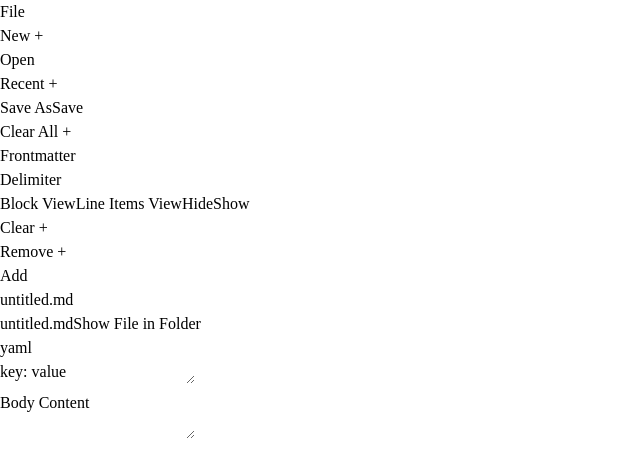
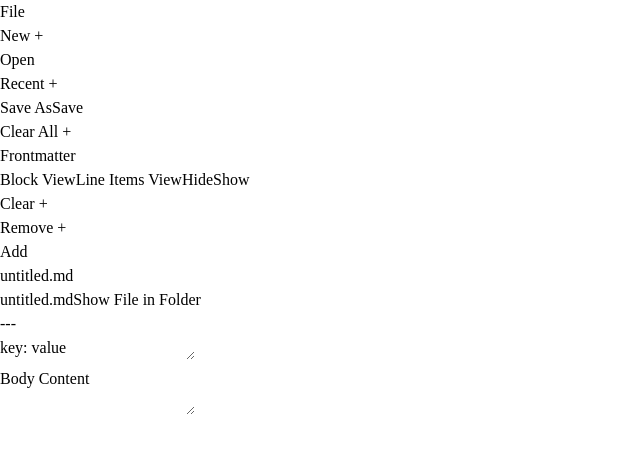
Before and after one commit to Torvec/markthisdown, a React (Vite) app in the folder v1/src/renderer/: page / in a window 1280 px wide. Shown: the top 476 px of the page, without its empty margins (0-640 px from the left). Built offline with nearby package versions, Linux system fonts and the light colour scheme.

Commit message:
Removed delimiters/format options and state related code, will implement later once codebase is more organized

```diff
--- a/v1/src/renderer/src/app.tsx
+++ b/v1/src/renderer/src/app.tsx
@@ -4,7 +4,7 @@ import FileInfo from "./components/file-info";
 import FrontmatterEditor from "./components/frontmatter-editor";
 import BodyEditor from "./components/body-editor";
 
-function App(): React.JSX.Element {
+function App(): React.ReactElement {
   const [isNewFile, setIsNewFile] = useState(true);
   const [fmIsEnabled, setFmIsEnabled] = useState(true);
   const [fileInfo, setFileInfo] = useState({
@@ -14,10 +14,7 @@ function App(): React.JSX.Element {
   });
   const [fmIsVisible, setFmIsVisible] = useState(true);
   const [fmViewMode, setFmViewMode] = useState<"block" | "lineitems">("block");
-  const [fmDelimiters, setFmDelimiters] = useState<"yaml" | "toml" | "json">("yaml");
-  const [fmContent, setFmContent] = useState<string | null>(
-    fmDelimiters + "\nkey: value\n" + fmDelimiters,
-  );
+  const [fmContent, setFmContent] = useState<string | null>("---\nkey: value\n---");
   const [bodyContent, setBodyContent] = useState("Body Content");
 
   return (
@@ -30,8 +27,6 @@ function App(): React.JSX.Element {
           setFmIsEnabled={setFmIsEnabled}
           fileInfo={fileInfo}
           setFileInfo={setFileInfo}
-          fmDelimiters={fmDelimiters}
-          setFmDelimiters={setFmDelimiters}
           fmViewMode={fmViewMode}
           setFmViewMode={setFmViewMode}
           fmIsVisible={fmIsVisible}
--- a/v1/src/renderer/src/components/frontmatter-menu-bar.tsx
+++ b/v1/src/renderer/src/components/frontmatter-menu-bar.tsx
@@ -5,7 +5,6 @@ interface FrontmatterMenuBarProps {
   fmIsEnabled: boolean;
   fmViewMode: "block" | "lineitems";
   fmIsVisible: boolean;
-  handleDelimiterSelect: (delimiter: "yaml" | "toml" | "json") => void;
   handleFmBlockView: () => void;
   handleFmLineItemsView: () => void;
   handleFmHide: () => void;
@@ -17,7 +16,6 @@ interface FrontmatterMenuBarProps {
 
 export default function FrontmatterMenuBar({
   fmIsEnabled,
-  handleDelimiterSelect,
   fmViewMode,
   fmIsVisible,
   handleFmBlockView,
@@ -30,7 +28,6 @@ export default function FrontmatterMenuBar({
 }: FrontmatterMenuBarProps): React.ReactElement {
   const [openDropdown, setOpenDropdown] = useState<string | null>(null);
 
-  const fmDelimitersDropdownRef = useRef<HTMLDivElement>(null!);
   const clearFmDropdownRef = useRef<HTMLDivElement>(null!);
   const removeFmDropdownRef = useRef<HTMLDivElement>(null!);
 
@@ -73,42 +70,6 @@ export default function FrontmatterMenuBar({
     <div>
       <div className="w-max bg-neutral-900 px-4 py-1 font-normal text-neutral-400">Frontmatter</div>
       <div className="flex gap-0.5">
-        <div className="relative">
-          <Button onClick={() => toggleDropdown("delimiters")} disabled={!fmIsEnabled}>
-            Delimiter
-          </Button>
-          {openDropdown === "delimiters" && (
-            <DropDownMenu ref={fmDelimitersDropdownRef}>
-              <button
-                className="w-full cursor-pointer px-6 py-2 text-white transition-colors duration-150 ease-in-out hover:bg-neutral-900"
-                onClick={() => {
-                  handleDelimiterSelect("yaml");
-                  setOpenDropdown(null);
-                }}
-              >
-                YAML ---
-              </button>
-              <button
-                className="w-full cursor-pointer px-6 py-2 text-white transition-colors duration-150 ease-in-out hover:bg-neutral-900"
-                onClick={() => {
-                  handleDelimiterSelect("toml");
-                  setOpenDropdown(null);
-                }}
-              >
-                TOML +++
-              </button>
-              <button
-                className="w-full cursor-pointer px-6 py-2 text-white transition-colors duration-150 ease-in-out hover:bg-neutral-900"
-                onClick={() => {
-                  handleDelimiterSelect("json");
-                  setOpenDropdown(null);
-                }}
-              >
-                JSON {"{"} {"}"}
-              </button>
-            </DropDownMenu>
-          )}
-        </div>
         <Button onClick={handleFmBlockView} disabled={!fmIsEnabled || fmViewMode === "block"}>
           Block View
         </Button>
--- a/v1/src/renderer/src/components/main-menu.tsx
+++ b/v1/src/renderer/src/components/main-menu.tsx
@@ -12,8 +12,6 @@ interface MainMenuProps {
     filepath: string;
     showFileInFolderDisabled: boolean;
   }) => void;
-  fmDelimiters: "yaml" | "toml" | "json";
-  setFmDelimiters: (delimiters: "yaml" | "toml" | "json") => void;
   fmViewMode: "block" | "lineitems";
   setFmViewMode: (view: "block" | "lineitems") => void;
   fmIsVisible: boolean;
@@ -31,8 +29,6 @@ export default function MainMenu({
   setFmIsEnabled,
   fileInfo,
   setFileInfo,
-  fmDelimiters,
-  setFmDelimiters,
   fmViewMode,
   setFmViewMode,
   fmIsVisible,
@@ -49,7 +45,7 @@ export default function MainMenu({
       filepath: "untitled.md",
       showFileInFolderDisabled: true,
     });
-    setFmContent(fmDelimiters + "\nkey: value\n" + fmDelimiters);
+    setFmContent("---\nkey: value\n---");
     setBodyContent("Body Content");
   };
 
@@ -136,8 +132,7 @@ export default function MainMenu({
   };
 
   const combineEditorContent = (): string => {
-    const trimFmContent =
-      fmIsEnabled && fmContent ? fmDelimiters + fmContent.trim() + fmDelimiters + "\n\n" : "";
+    const trimFmContent = fmIsEnabled && fmContent ? fmContent.trim() + "\n\n" : "";
     const trimBodyContent = bodyContent.trim();
     return trimFmContent + trimBodyContent;
   };
@@ -148,10 +143,6 @@ export default function MainMenu({
   };
 
   // FRONTMATTER HANDLERS
-
-  const handleDelimiterSelect = (delimiter: "yaml" | "toml" | "json"): void => {
-    setFmDelimiters(delimiter);
-  };
 
   const handleFmBlockView = (): void => {
     setFmViewMode("block");
@@ -167,7 +158,7 @@ export default function MainMenu({
 
   const handleFmShow = (): void => setFmIsVisible(true);
 
-  const handleFmConfirmClear = (): void => setFmContent(fmDelimiters + "\n\n" + fmDelimiters);
+  const handleFmConfirmClear = (): void => setFmContent("---\n\n---");
 
   const handleFmConfirmRemove = (): void => {
     setFmIsEnabled(false);
@@ -176,7 +167,7 @@ export default function MainMenu({
 
   const handleFmAdd = (): void => {
     setFmIsEnabled(true);
-    setFmContent(fmDelimiters + "\nkey: value\n" + fmDelimiters);
+    setFmContent("---\nkey: value\n---");
   };
 
   return (
@@ -194,7 +185,6 @@ export default function MainMenu({
         fmIsEnabled={fmIsEnabled}
         fmViewMode={fmViewMode}
         fmIsVisible={fmIsVisible}
-        handleDelimiterSelect={handleDelimiterSelect}
         handleFmBlockView={handleFmBlockView}
         handleFmLineItemsView={handleFmLineItemsView}
         handleFmHide={handleFmHide}
```
